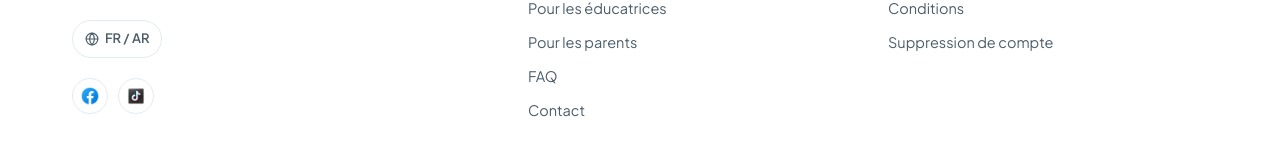
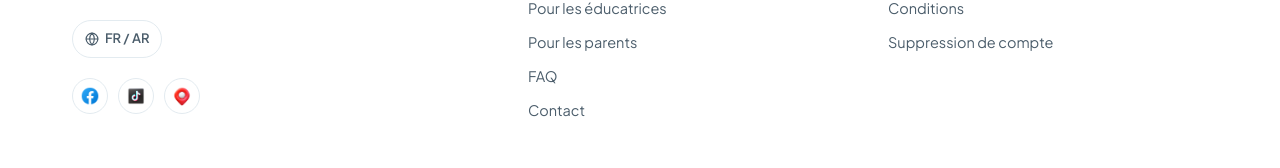
Before and after one commit to fouad-chadi/aslef-landing, a React (Vite) app: page / in a window 1280 px wide. Shown: the part 6917-7085 px from the top of the page. Built offline with nearby package versions, Linux system fonts and the light colour scheme.

Commit message:
Add Google Business listing link to footer
Co-Authored-By: Claude Sonnet 5 <noreply@anthropic.com>

```diff
--- a/src/components/Footer.tsx
+++ b/src/components/Footer.tsx
@@ -6,6 +6,7 @@ import logo from '../assets/logo.png';
 const socials = [
   { name: 'Facebook', href: 'https://www.facebook.com/share/1CtoWo2ee6/?mibextid=wwXIfr', icon: '/icons8-facebook-96.png' },
   { name: 'TikTok', href: 'https://www.tiktok.com/@aslef.app?_r=1&_t=ZS-99bEOGjE2dj', icon: '/icons8-tiktok-94.png' },
+  { name: 'Google', href: 'https://share.google/1LYFolZTBG4XwvBlZ', icon: '/icons8-location-94.png' },
 ] as const;
 
 export function Footer() {
```
Also changed, not shown: public/icons8-location-94.png (added).
